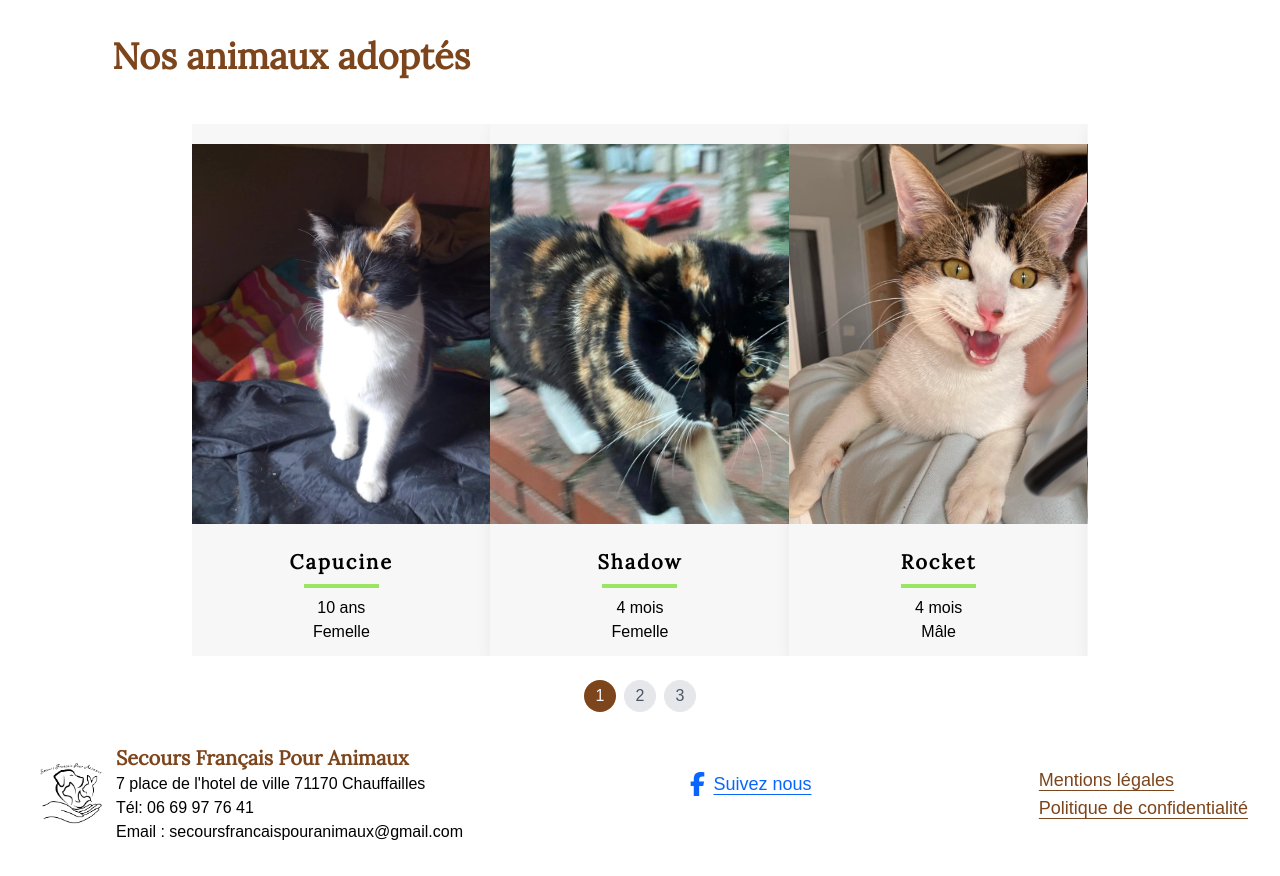
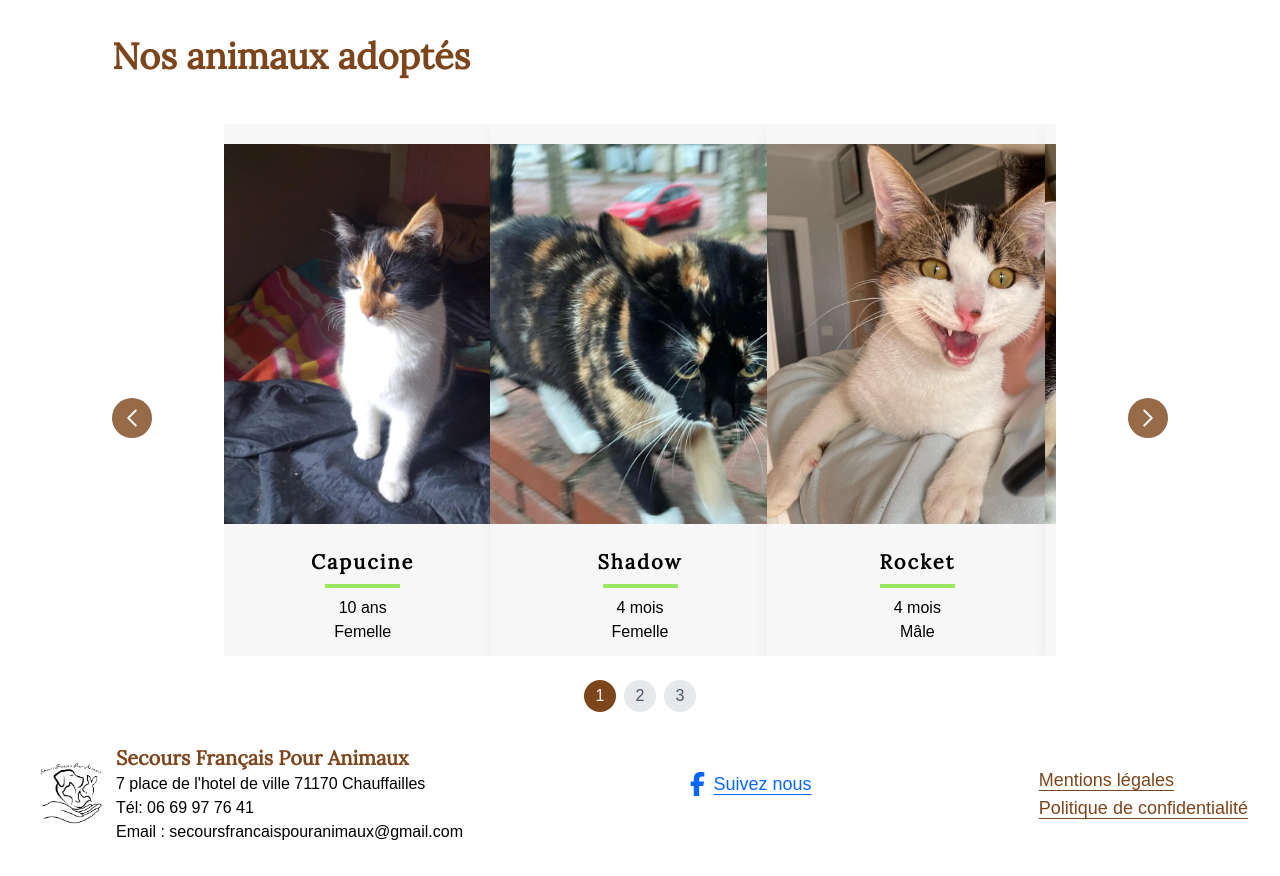
Before and after one commit to Tonyac-create/site, a Next.js app: page /adopt in a window 1280 px wide. Shown: the part 2120-2996 px from the top of the page. Built offline with nearby package versions, Linux system fonts and the light colour scheme; a web font is replaced by a local one.

Commit message:
update behevior carousel to responsive

```diff
--- a/app/components/Carousel/Carousel.tsx
+++ b/app/components/Carousel/Carousel.tsx
@@ -23,6 +23,7 @@ export default function Carousel({
     gap = 1.5
 }: CarouselProps) {
     const [itemsToShow, setItemsToShow] = useState(itemsToShowDesktop);
+    const [currentGap, setCurrentGap] = useState(gap);
     const [showSwipeIndicator, setShowSwipeIndicator] = useState(false);
     const [touchStart, setTouchStart] = useState<number | null>(null);
     const [touchEnd, setTouchEnd] = useState<number | null>(null);
@@ -38,22 +39,25 @@ export default function Carousel({
         totalPages,
     } = useCarousel(items.length, itemsToShow);
 
-    // Update items to show based on screen size
+    // Update items to show and gap based on screen size
     useEffect(() => {
         const handleResize = () => {
             if (window.innerWidth < 640) {
                 setItemsToShow(itemsToShowMobile);
+                setCurrentGap(gap);
             } else if (window.innerWidth < 1024) {
                 setItemsToShow(itemsToShowTablet);
+                setCurrentGap(gap);
             } else {
                 setItemsToShow(itemsToShowDesktop);
+                setCurrentGap(gap * 1.5);
             }
         };
 
         handleResize(); // Initial check
         window.addEventListener('resize', handleResize);
         return () => window.removeEventListener('resize', handleResize);
-    }, [itemsToShowDesktop, itemsToShowTablet, itemsToShowMobile]);
+    }, [itemsToShowDesktop, itemsToShowTablet, itemsToShowMobile, gap]);
 
     useEffect(() => {
         if (isInView && window.innerWidth < 1024) {
@@ -91,7 +95,28 @@ export default function Carousel({
     };
 
     return (
-        <div className="relative px-4 sm:px-16 lg:px-20" ref={carouselRef}>
+        <div className="relative px-4 sm:px-16 lg:px-28" ref={carouselRef}>
+            {/* Navigation Arrows - visible only on desktop */}
+            <div className="hidden lg:block">
+                <button
+                    onClick={prevSlide}
+                    className="absolute left-0 top-1/2 -translate-y-1/2 z-10 bg-brown/80 hover:bg-brown text-white rounded-full p-2 transition-colors"
+                    aria-label="Previous slide"
+                >
+                    <svg xmlns="http://www.w3.org/2000/svg" fill="none" viewBox="0 0 24 24" strokeWidth={2} stroke="currentColor" className="w-6 h-6">
+                        <path strokeLinecap="round" strokeLinejoin="round" d="M15.75 19.5L8.25 12l7.5-7.5" />
+                    </svg>
+                </button>
+                <button
+                    onClick={nextSlide}
+                    className="absolute right-0 top-1/2 -translate-y-1/2 z-10 bg-brown/80 hover:bg-brown text-white rounded-full p-2 transition-colors"
+                    aria-label="Next slide"
+                >
+                    <svg xmlns="http://www.w3.org/2000/svg" fill="none" viewBox="0 0 24 24" strokeWidth={2} stroke="currentColor" className="w-6 h-6">
+                        <path strokeLinecap="round" strokeLinejoin="round" d="M8.25 4.5l7.5 7.5-7.5 7.5" />
+                    </svg>
+                </button>
+            </div>
             {showSwipeIndicator && (
                 <div className="absolute inset-0 pointer-events-none z-20 flex items-center justify-center">
                     <div className="flex flex-col items-center gap-2 swipe-indicator animate-swipe">
@@ -123,8 +148,9 @@ export default function Carousel({
                             className="flex-none"
                             style={{
                                 width: `${100 / itemsToShow}%`,
-                                padding: `0 ${gap}rem`
+                                padding: `0 ${currentGap}rem`
                             }}
+
                         >
                             <div className="h-full w-full flex items-center justify-center">
                                 {item}
--- a/app/components/HistoryPage/WelcomeSection.tsx
+++ b/app/components/HistoryPage/WelcomeSection.tsx
@@ -2,14 +2,14 @@
 
 import { useInView } from "@/app/hooks/useInView";
 import Image from "next/image";
-import { RefObject, useRef } from "react";
+import { useRef } from "react";
 import Button from "../Button";
 
 export default function WelcomeSection() {
     const firstImageRef = useRef<HTMLDivElement>(null);
     const secondImageRef = useRef<HTMLDivElement>(null);
-    const isFirstImageInView = useInView({ ref: firstImageRef as RefObject<Element> });
-    const isSecondImageInView = useInView({ ref: secondImageRef as RefObject<Element> });
+    const isFirstImageInView = useInView({ ref: firstImageRef });
+    const isSecondImageInView = useInView({ ref: secondImageRef });
 
     return (
         <section className="mx-6 pt-16 lg:mx-28">
--- a/app/components/HomePage/HeroSection.tsx
+++ b/app/components/HomePage/HeroSection.tsx
@@ -3,14 +3,14 @@
 import Image from "next/image";
 import Button from "../Button";
 import FootprintPath from './FootprintPath';
-import { RefObject, useRef } from "react";
+import { useRef } from "react";
 import { useCounter } from "@/app/hooks/useCounter";
 import { useInView } from "@/app/hooks/useInView";
 import { usePlausible } from "next-plausible";
 
 export default function HeroSection() {
     const counterRef = useRef<HTMLSpanElement>(null);
-    const isCounterInView = useInView({ ref: counterRef as RefObject<Element> });
+    const isCounterInView = useInView({ ref: counterRef });
     const plausible = usePlausible();
 
     const immediateCount = useCounter({
--- a/app/components/HomePage/HistorySection.tsx
+++ b/app/components/HomePage/HistorySection.tsx
@@ -1,15 +1,15 @@
 'use client'
 
 import Image from "next/image";
-import { useRef, RefObject } from "react";
+import { useRef } from "react";
 import { useInView } from "@/app/hooks/useInView";
 import Button from "../Button";
 
 export default function HistorySection() {
     const firstImageRef = useRef<HTMLDivElement>(null);
     const secondImageRef = useRef<HTMLDivElement>(null);
-    const isFirstImageInView = useInView({ ref: firstImageRef as RefObject<Element> });
-    const isSecondImageInView = useInView({ ref: secondImageRef as RefObject<Element> });
+    const isFirstImageInView = useInView({ ref: firstImageRef });
+    const isSecondImageInView = useInView({ ref: secondImageRef });
 
     return (
         <section className="mx-6 pt-16 lg:mx-28">
--- a/app/components/MissionsPage/GridMission.tsx
+++ b/app/components/MissionsPage/GridMission.tsx
@@ -1,5 +1,5 @@
 'use client';
-import { RefObject, useRef, useState } from 'react';
+import { useRef, useState } from 'react';
 import Image from 'next/image';
 import { useInView } from '@/app/hooks/useInView';
 import { Mission, missions } from '@/app/utils/missions';
@@ -18,7 +18,7 @@ import ArrayFormules from './ArrayFormules';
  */
 const MissionItem = ({ mission, index, onOpenForm }: { mission: Mission, index: number, onOpenForm: () => void }) => {
     const ref = useRef<HTMLDivElement>(null);
-    const isInView = useInView({ ref: ref as RefObject<Element> });
+    const isInView = useInView({ ref: ref });
 
     return (
         <>
```
